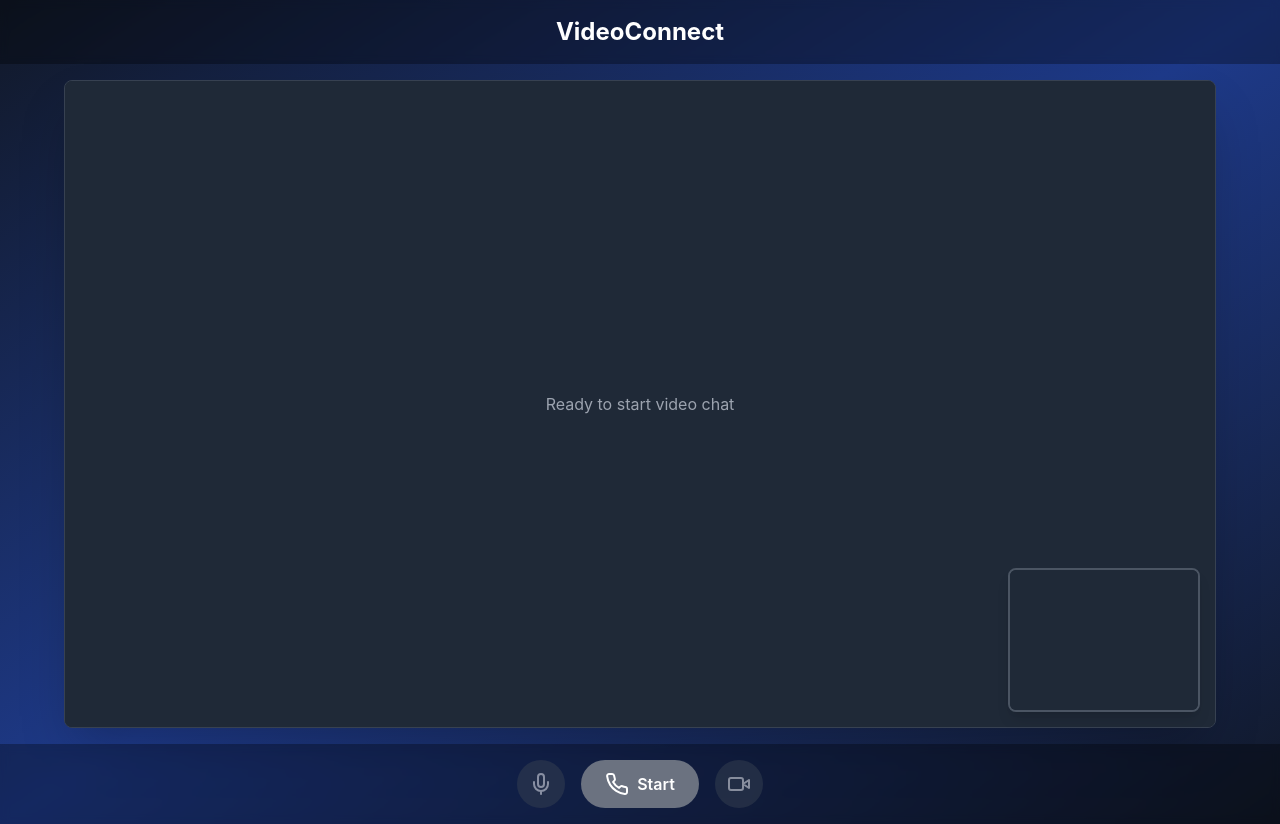
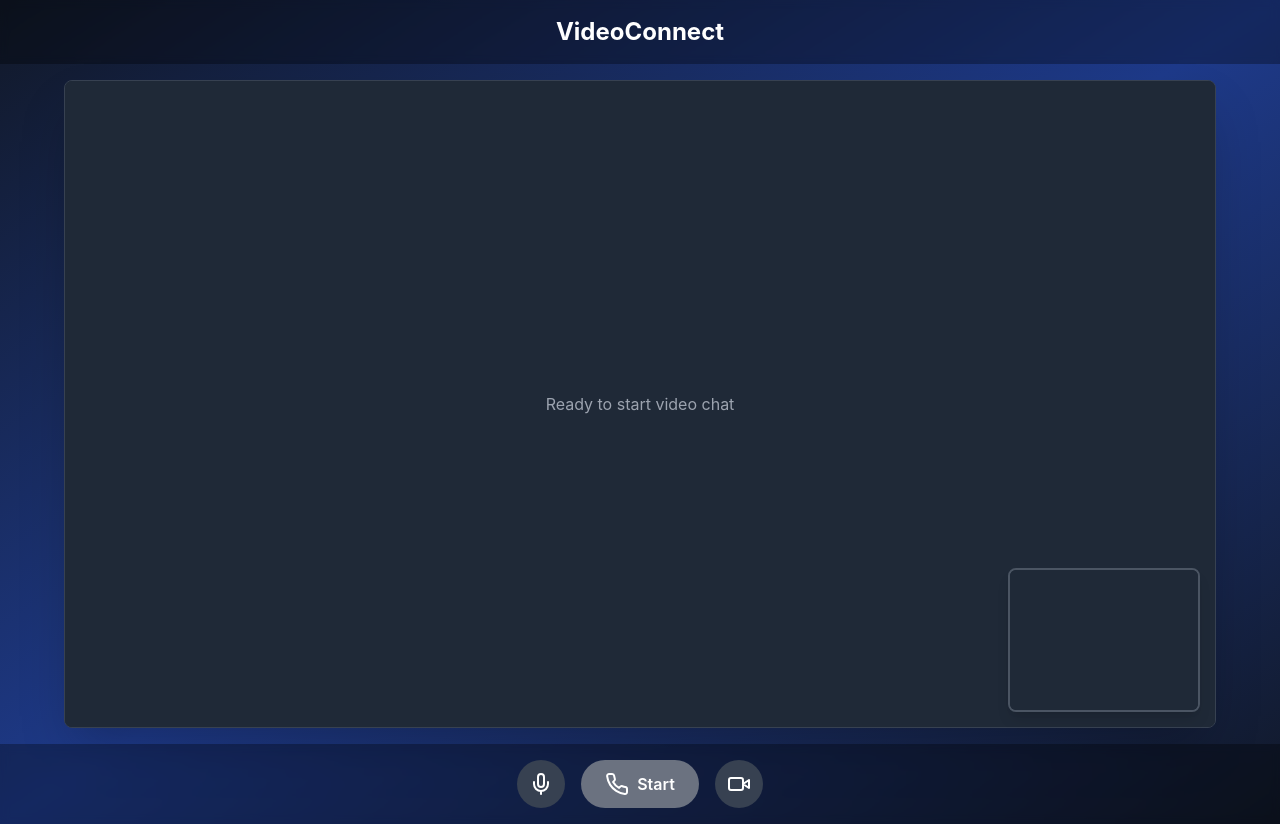
Before and after one commit to shuvam773/v-chat, a React (Vite) app: page / in a window 1280 px wide. Built offline with nearby package versions, Linux system fonts and the light colour scheme; no server answers.

Commit message:
lil tweaking

```diff
--- a/src/components/VideoChat.tsx
+++ b/src/components/VideoChat.tsx
@@ -49,6 +49,21 @@ const VideoChat: React.FC<VideoChatProps> = () => {
   useEffect(() => {
     setConnectionState(connectionStatus);
   }, [connectionStatus]);
+
+  // Sync local state with actual track states
+  useEffect(() => {
+    if (localStream) {
+      const videoTrack = localStream.getVideoTracks()[0];
+      const audioTrack = localStream.getAudioTracks()[0];
+
+      if (videoTrack) {
+        setIsVideoEnabled(videoTrack.enabled);
+      }
+      if (audioTrack) {
+        setIsAudioEnabled(audioTrack.enabled);
+      }
+    }
+  }, [localStream]);
 
   const handleStartCall = async () => {
     if (!socketConnected) return;
@@ -143,7 +158,7 @@ const VideoChat: React.FC<VideoChatProps> = () => {
               className={`p-3 rounded-full transition-all ${
                 isAudioEnabled ? 'bg-gray-700 hover:bg-gray-600' : 'bg-red-500 hover:bg-red-600'
               } text-white disabled:opacity-50`}
-              disabled={connectionState !== 'connected'}
+              disabled={false}
             >
               {isAudioEnabled ? <Mic className="w-6 h-6" /> : <MicOff className="w-6 h-6" />}
             </button>
@@ -172,7 +187,7 @@ const VideoChat: React.FC<VideoChatProps> = () => {
               className={`p-3 rounded-full transition-all ${
                 isVideoEnabled ? 'bg-gray-700 hover:bg-gray-600' : 'bg-red-500 hover:bg-red-600'
               } text-white disabled:opacity-50`}
-              disabled={connectionState !== 'connected'}
+              disabled={false}
             >
               {isVideoEnabled ? <Video className="w-6 h-6" /> : <VideoOff className="w-6 h-6" />}
             </button>
```
